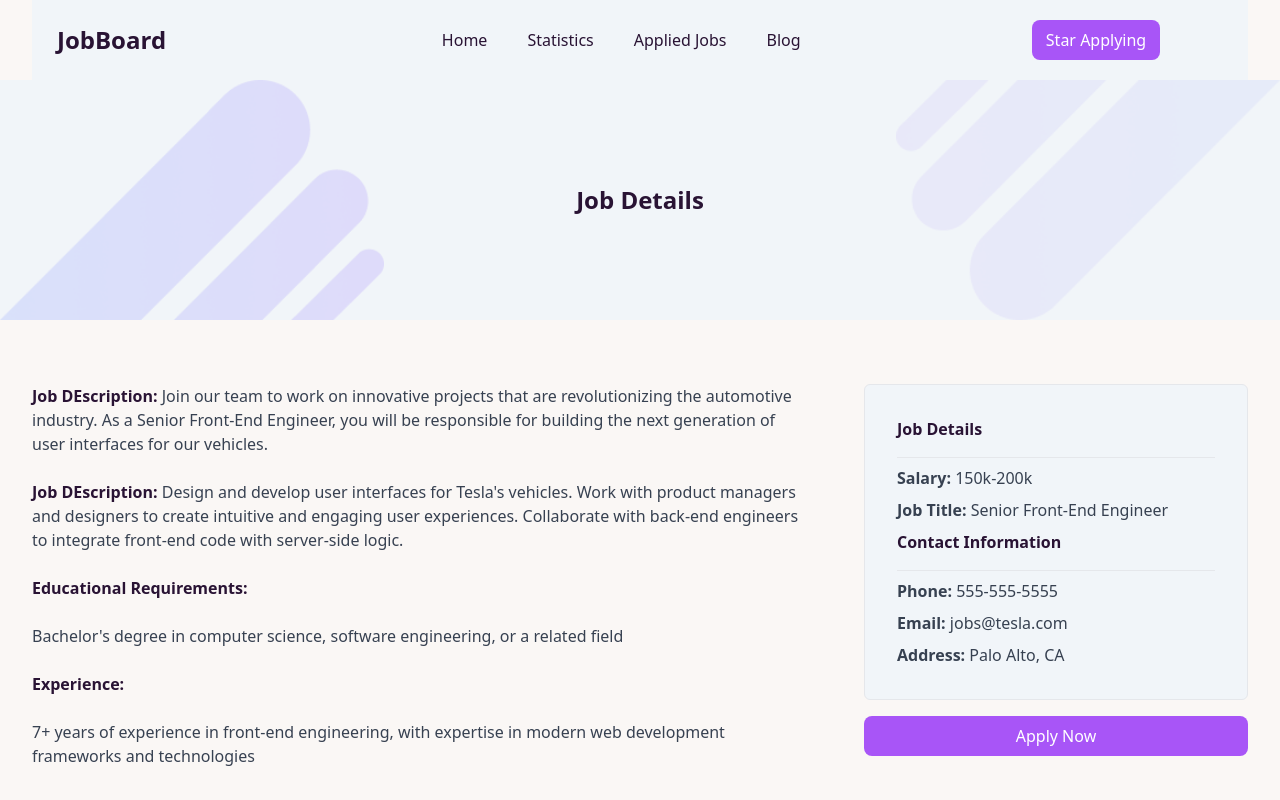
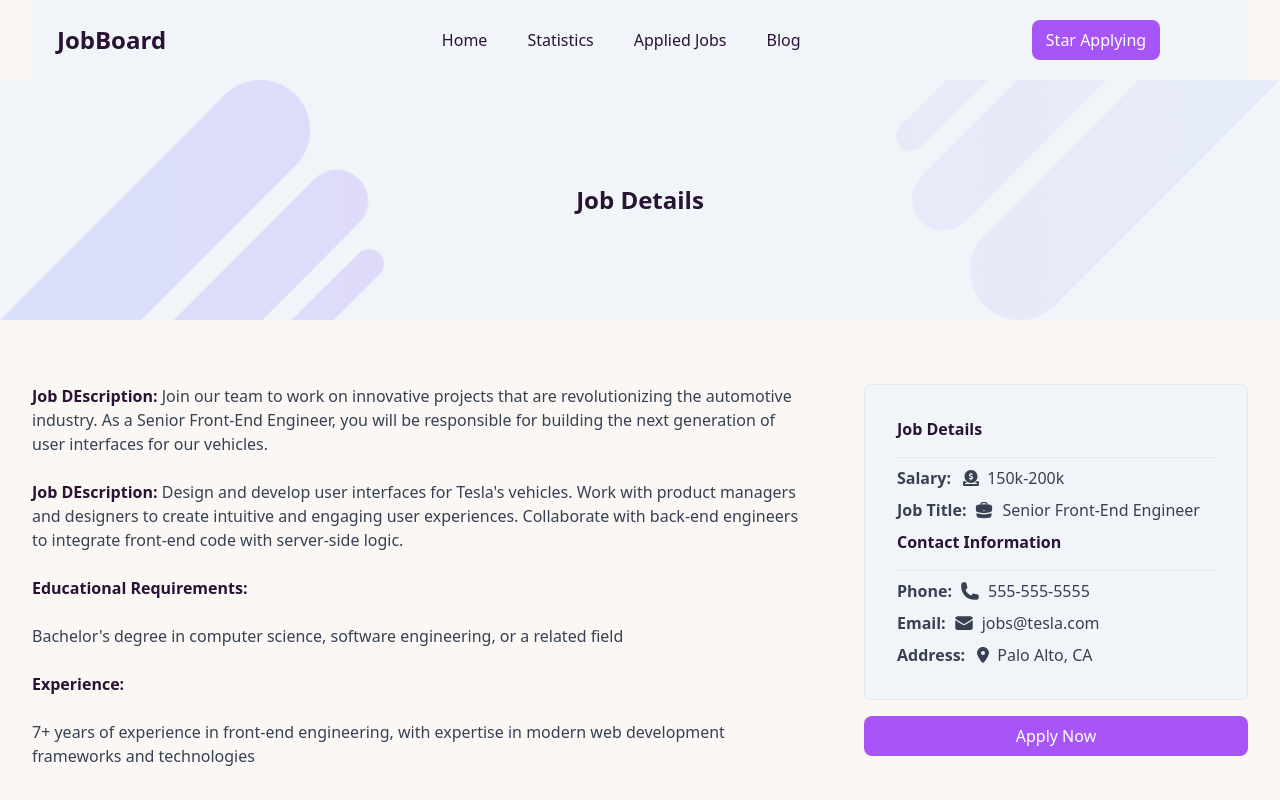
Before and after one commit to Azmal7374/carrer-hub, a React (Vite) app: page /jobdetails/1 in a window 1280 px wide. Built offline with nearby package versions, Linux system fonts and the light colour scheme.

Commit message:
single job details styles done

```diff
--- a/package.json
+++ b/package.json
@@ -12,6 +12,7 @@
     "@fortawesome/fontawesome-svg-core": "^6.4.0",
     "@fortawesome/free-solid-svg-icons": "^6.4.0",
     "@fortawesome/react-fontawesome": "^0.2.0",
+    "@heroicons/react": "^2.0.17",
     "daisyui": "^2.51.5",
     "localforage": "^1.10.0",
     "match-sorter": "^6.3.1",
--- a/src/components/JobDetails.jsx
+++ b/src/components/JobDetails.jsx
@@ -1,6 +1,8 @@
 import { faChessKing } from "@fortawesome/free-solid-svg-icons";
 import React, { useEffect, useState } from "react";
 import { useLoaderData, useParams } from "react-router-dom";
+
+import { BriefcaseIcon, PhoneIcon, EnvelopeIcon,  } from '@heroicons/react/24/solid'
 
 
 import vertor from '../assets/All Images/Vector.png';
@@ -9,7 +11,7 @@ import img2 from '../assets/All Images/Vector-1.png';
 import { FontAwesomeIcon } from "@fortawesome/react-fontawesome";
 import {
   faLocationDot,
-  faCircleDollarToSlot,
+  faCircleDollarToSlot
 } from "@fortawesome/free-solid-svg-icons";
 
 const JobDetails = () => {
@@ -64,29 +66,29 @@ const JobDetails = () => {
             <hr className="mt-2 " />
             <p className="text-gray-700">
               {" "}
-              <span className="font-semibold">Salary: </span>
+              <span className="font-semibold">Salary: </span><FontAwesomeIcon className="mx-2" icon={faCircleDollarToSlot}></FontAwesomeIcon>
               {details.salary}
             </p>
-            <p className="text-gray-700">
-              <span className="font-semibold">Job Title: </span>
+            <p className="text-gray-700 flex">
+              <span className="font-semibold">Job Title: </span> <BriefcaseIcon className="w-5 mx-2"></BriefcaseIcon>
               {details.jobTitle}
             </p>
             <h2 className="font-bold"> Contact Information</h2>
             <hr className="mt-2" />
-            <p className="text-gray-700">
-              <span className="font-semibold">Phone: </span>
+            <p className="text-gray-700 flex">
+              <span className="font-semibold">Phone: </span><PhoneIcon className="w-5 mx-2"></PhoneIcon>
               {details.contactInformation
                 ? details.contactInformation.phone
                 : "not"}
             </p>
-            <p className="text-gray-700">
-              <span className="font-semibold">Email: </span>
+            <p className="text-gray-700 flex">
+              <span className="font-semibold">Email: </span><EnvelopeIcon className="w-5 mx-2"></EnvelopeIcon>
               {details.contactInformation
                 ? details.contactInformation.email
                 : "not"}
             </p>
             <p className="text-gray-700">
-              <span className="font-semibold">Address: </span>
+              <span className="font-semibold">Address: </span><FontAwesomeIcon className="mx-2" icon={faLocationDot}></FontAwesomeIcon>
               {details.location}
             </p>
           </div>
```
Also changed, not shown: 1 other file (tests, documents, lock files or other folders).
